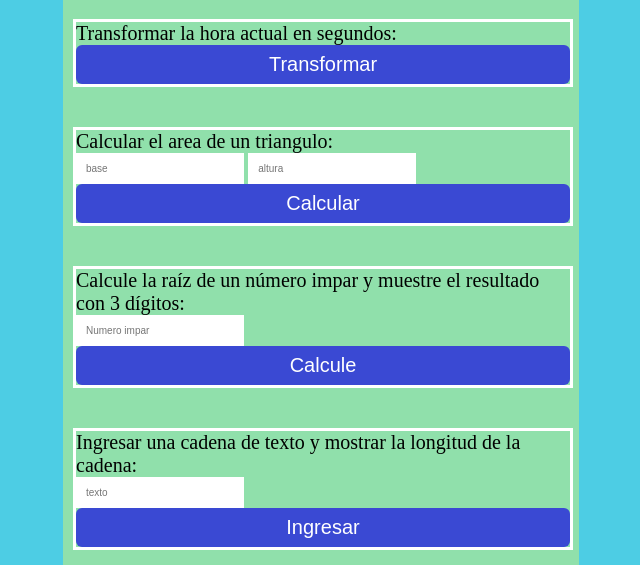
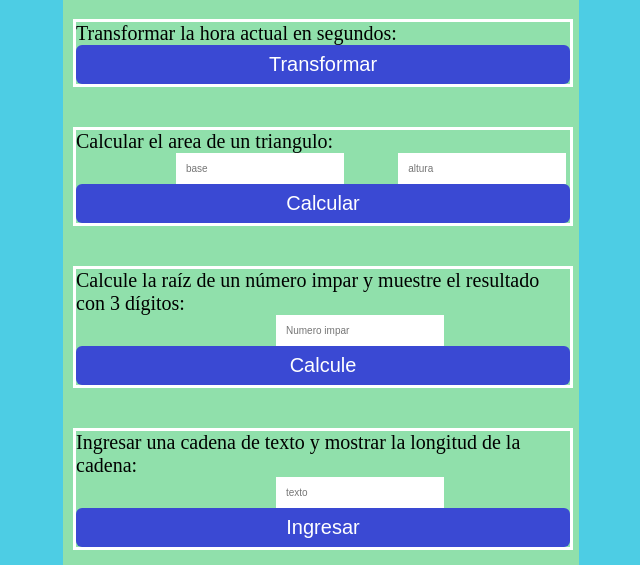
Before and after one commit to LuiggiAndresZambranoFranco/mireamor, a plain HTML site: page index.html in a window 1280 px wide. Shown: the part 235-800 px from the top of the page, without its empty margins (319-959 px from the left). Drawn offline with Linux system fonts and the light colour scheme.

Commit message:
Update estilo.css

```diff
--- a/estilo.css
+++ b/estilo.css
@@ -39,6 +39,25 @@ input
     margin-top: 40px;
      }
 
+input#impar{
+    position: relative;
+    left: 200px;
+    }
+input#base{
+    position: relative;
+    left: 100px;
+    }
+input#altura{
+    position: relative;
+    left: 150px;
+    }
+
+input#cadena{
+    position: relative;
+    left: 200px;
+    }
+
+
 button{
     border: none;
     width: 100%;
```
